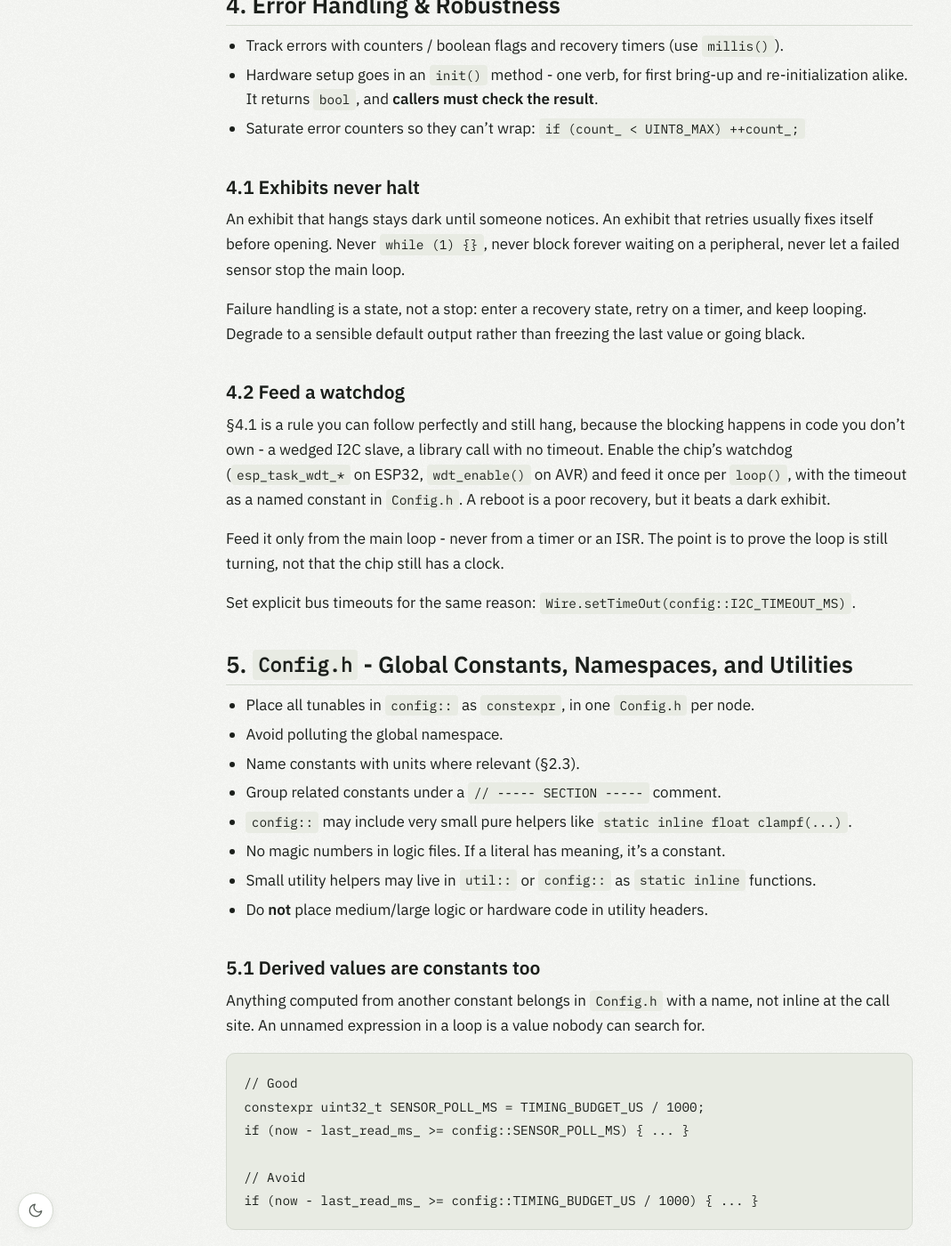
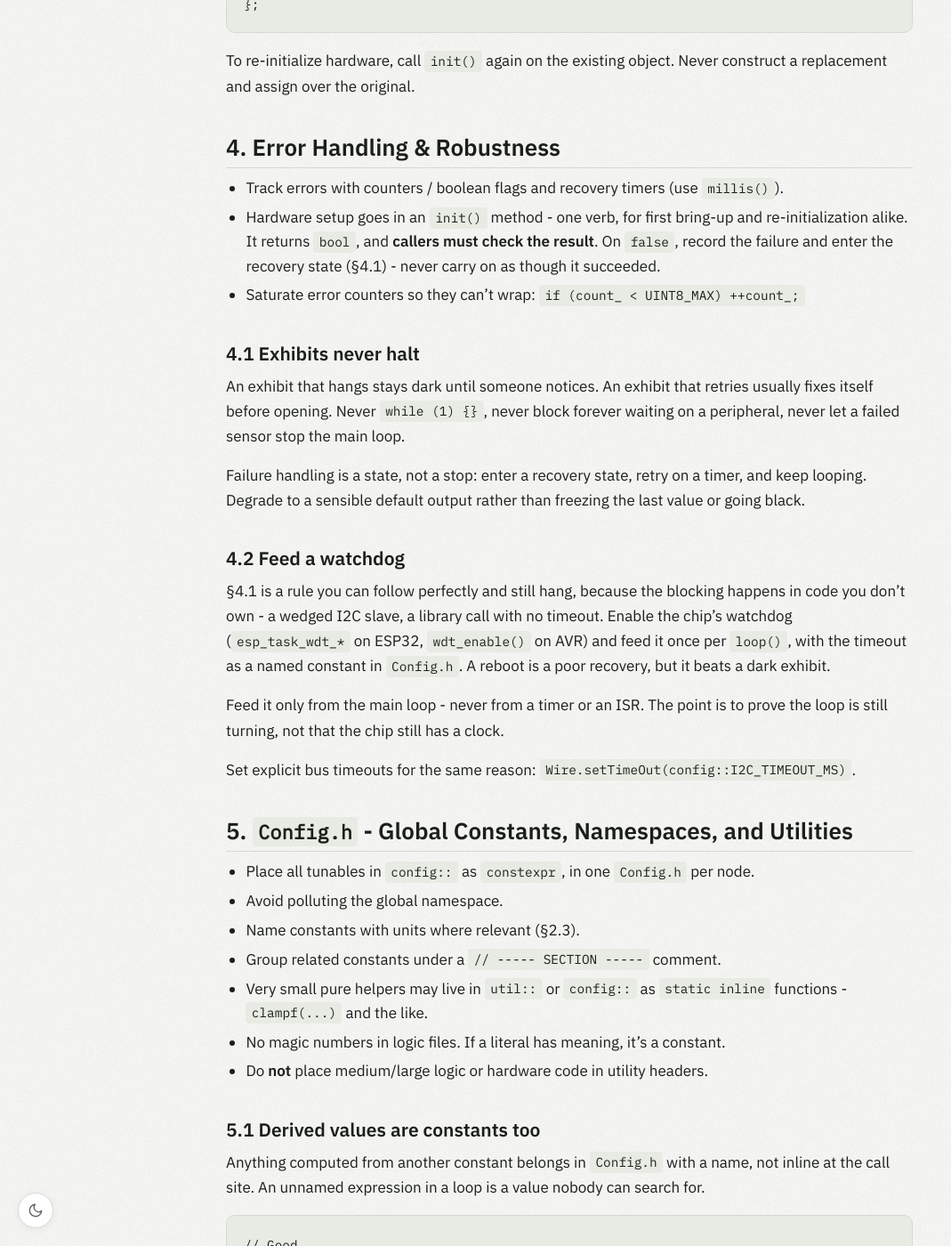
Before and after one commit to Thanksgiving-Point/thanksgiving-point.github.io, a Jekyll site: the page built from STYLEGUIDE.md, in a window 1280 px wide and 1400 px high, scrolled down 3864 px. Shown: the whole window at 89% size, without its empty margins (0-1069 px from the left). Built offline with Jekyll 4.4.1, drawn with Linux system fonts in a browser that asks for light colours; our own code applies the rules of GitHub Pages for plain Markdown files; some of the changed text lies outside the part shown.

Commit message:
docs: more small fixes

```diff
--- a/STYLEGUIDE.md
+++ b/STYLEGUIDE.md
@@ -9,6 +9,9 @@
 
 A lightweight, practical style guide for the embedded firmware used across our exhibits.
 Designed for a small team: emphasis on clarity, maintainability, and embedded best practices.
+
+It applies to new code and to files you're already editing. Don't retrofit a
+working exhibit just to match it.
 
 ## 1. Project & File Organization
 
@@ -109,6 +112,10 @@
 so they're implicitly `inline` - keep those definitions to trivial getters,
 single-line logic, and small math helpers.
 
+Anything longer goes out-of-class as `inline` further down the same header - a
+debouncer's `update()` doesn't have to squeeze into the declaration to stay
+header-only. When in doubt, split.
+
 ### 3.2 Other class design notes
 
 - Use `#pragma once` at the top of every header.
@@ -149,7 +156,8 @@
   `millis()`).
 - Hardware setup goes in an `init()` method - one verb, for first bring-up and
   re-initialization alike. It returns `bool`, and **callers must check the
-  result**.
+  result**. On `false`, record the failure and enter the recovery state (§4.1) -
+  never carry on as though it succeeded.
 - Saturate error counters so they can't wrap: `if (count_ < UINT8_MAX) ++count_;`
 
 ### 4.1 Exhibits never halt
@@ -182,11 +190,9 @@
 - Avoid polluting the global namespace.
 - Name constants with units where relevant (§2.3).
 - Group related constants under a `// ----- SECTION -----` comment.
-- `config::` may include very small pure helpers like
-  `static inline float clampf(...)`.
+- Very small pure helpers may live in `util::` or `config::` as `static inline`
+  functions - `clampf(...)` and the like.
 - No magic numbers in logic files. If a literal has meaning, it's a constant.
-- Small utility helpers may live in `util::` or `config::` as `static inline`
-  functions.
 - Do **not** place medium/large logic or hardware code in utility headers.
 
 ### 5.1 Derived values are constants too
@@ -397,8 +403,10 @@
 - `main` always compiles. Branch (`feat/…`, `fix/…`) when a change is risky or
   spans more than one sitting; otherwise commit straight to `main`.
 - `.gitignore` build artifacts (`**/build`). Never ignore source or docs.
-- `sketch.yaml` commits `default_fqbn`. `default_port` differs per machine -
-  edit it locally, don't commit the churn.
+- `sketch.yaml` commits `default_fqbn` plus pinned `platforms:` and
+  `libraries:` versions - that file, not the README prose, is what actually
+  makes a build reproducible (§8.4). `default_port` differs per machine - edit
+  it locally, don't commit the churn.
 - Keep working copies out of cloud-sync folders (OneDrive, Dropbox). Syncing a
   `.git` directory corrupts it; GitHub is the backup.
 - One-time setup: `git config --global user.email you@thanksgivingpoint.org`,
```
